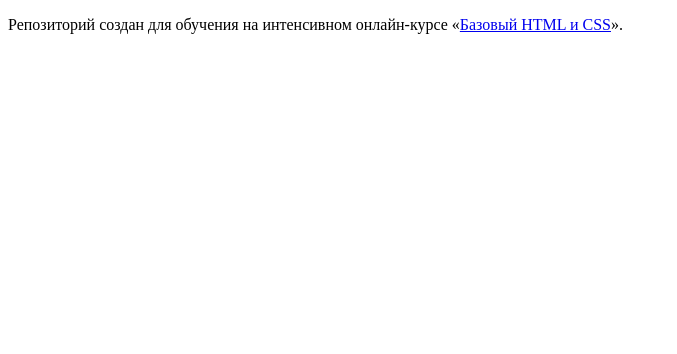
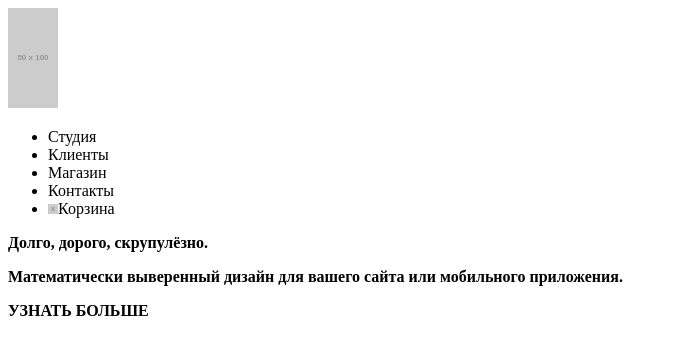
Before and after one commit to AndreyWombat/561357-nerds, a plain HTML site: page index.html in a window 1280 px wide. Shown: the whole page, without its empty margins (0-677 px from the left). Drawn offline with Linux system fonts and the light colour scheme; placeholder pictures from the web are drawn by us.

Commit message:
Начал
Начал разметку, но очень мало. Пробный комит.

```diff
--- a/index.html
+++ b/index.html
@@ -5,8 +5,27 @@
     <title>HTML Academy: Нёрдс</title>
   </head>
   <body>
+<header class="page-header">
+  <div class="logo">
+    <img src="http://placehold.it/50x100">
+  </div>
+  <nav>
+    <ul>
+      <li><a>Студия</a></li>
+      <li><a>Клиенты</a></li>
+      <li><a>Магазин</a></li>
+      <li><a>Контакты</a></li>
+      <li><img src="http://placehold.it/10x10"><a>Корзина</a></li>
+    </ul>
+  </nav>
+  <section class="preview">
+    <b>Долго, дорого, скрупулёзно.<b>
+    <p>Математически выверенный дизайн для вашего сайта или мобильного приложения.</p>
+    <bottom>УЗНАТЬ БОЛЬШЕ</bottom>
+    <img scr="http://placehold.it/300x200">
+  </section>
 
-    <p>Репозиторий создан для обучения на интенсивном онлайн‑курсе «<a href="https://htmlacademy.ru/intensive/htmlcss">Базовый HTML и CSS</a>».</p>
+</header>
 
   </body>
 </html>
```
